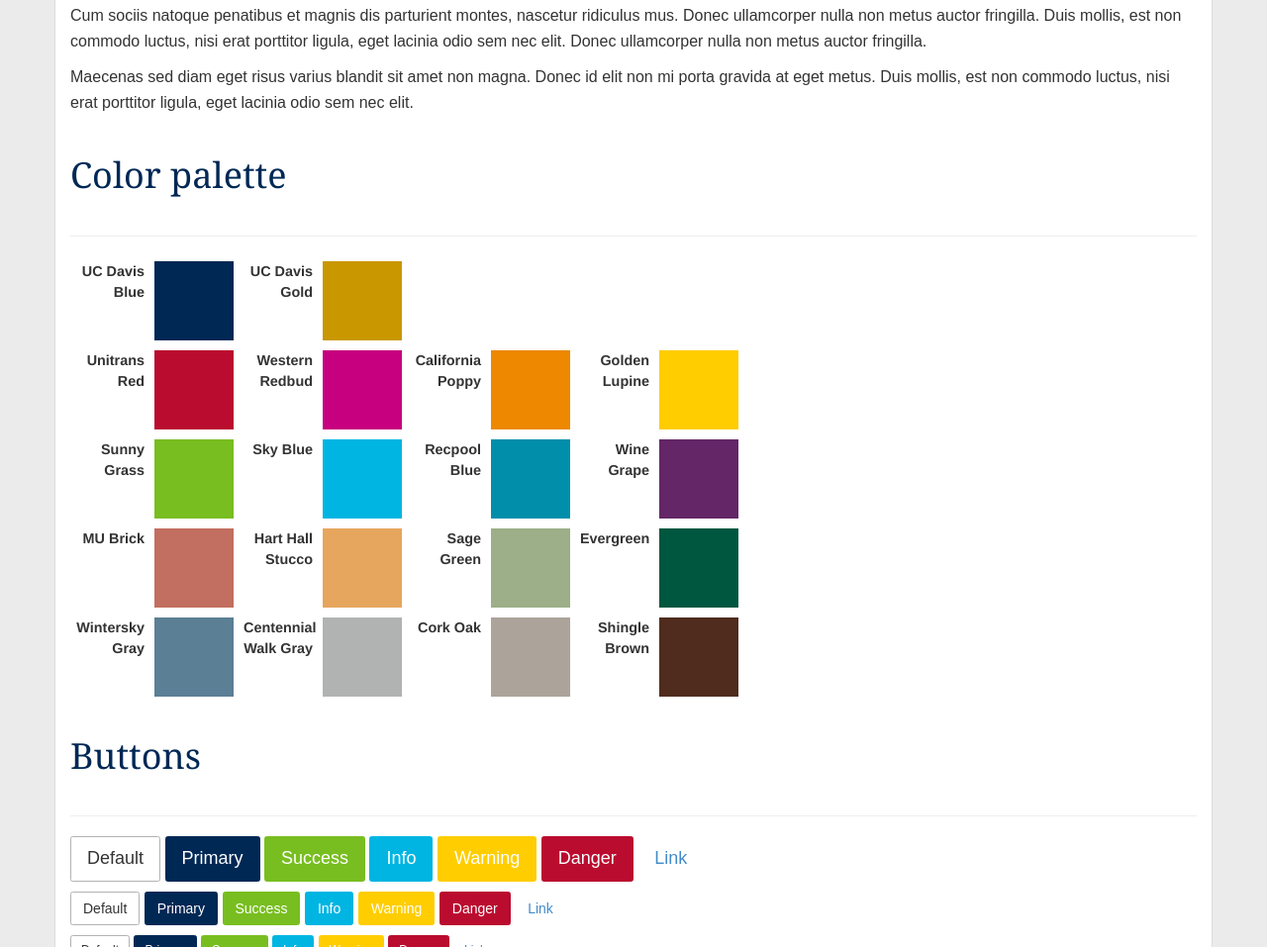
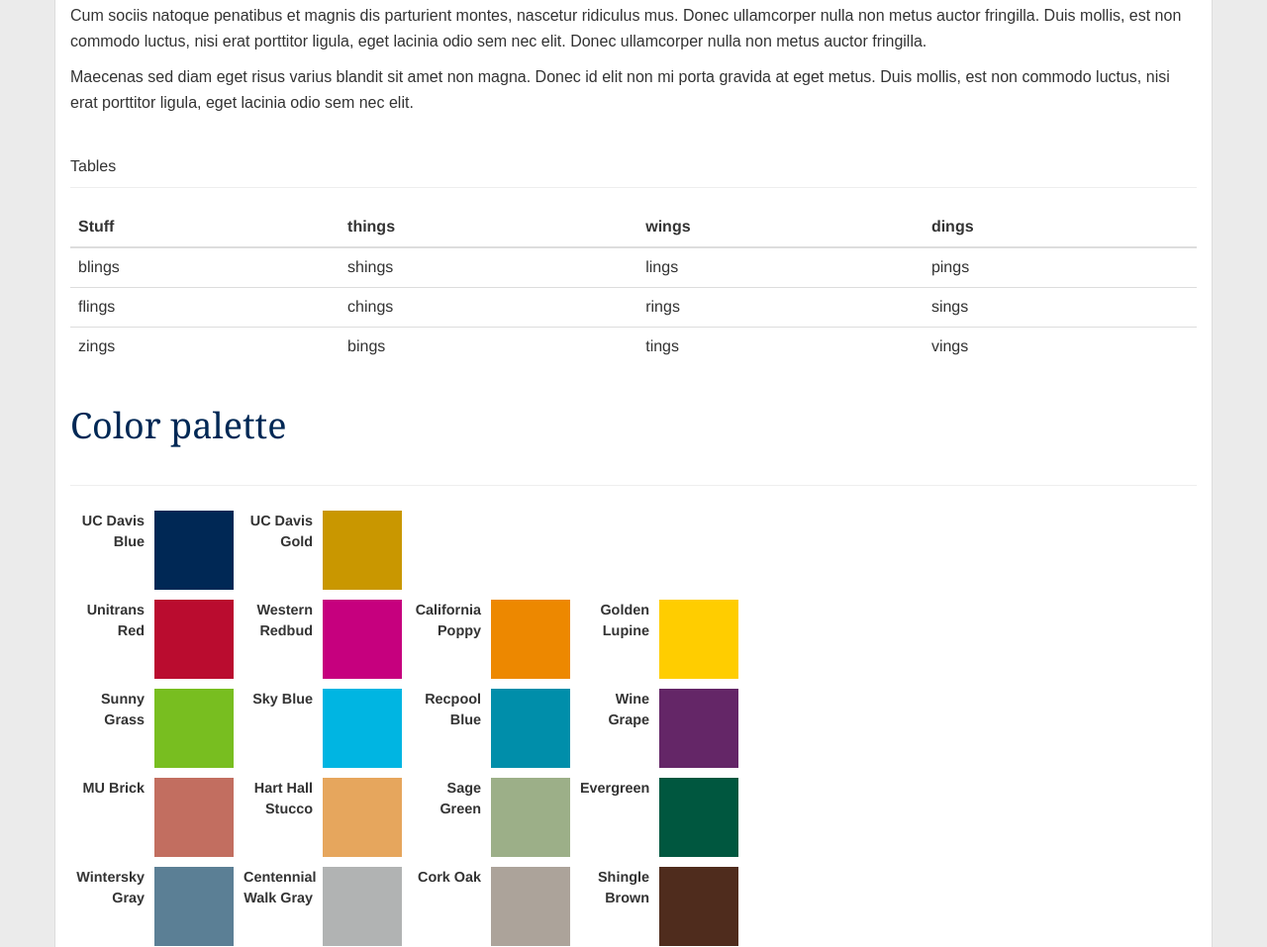
Before and after one commit to ucdavis/bootstrap-ucdavis, a plain HTML site: page index.html in a window 1280 px wide. Shown: the part 1178-2135 px from the top of the page at 99% size. Drawn offline with nearby package versions, Linux system fonts and the light colour scheme; a script that the page names is missing.

Commit message:
tables please

```diff
--- a/index.html
+++ b/index.html
@@ -91,6 +91,40 @@
 Cum sociis natoque penatibus et magnis dis parturient montes, nascetur ridiculus mus. Donec ullamcorper nulla non metus auctor fringilla. Duis mollis, est non commodo luctus, nisi erat porttitor ligula, eget lacinia odio sem nec elit. Donec ullamcorper nulla non metus auctor fringilla.</p><p>
 
 Maecenas sed diam eget risus varius blandit sit amet non magna. Donec id elit non mi porta gravida at eget metus. Duis mollis, est non commodo luctus, nisi erat porttitor ligula, eget lacinia odio sem nec elit.</p>
+
+<div class="page-header">Tables</div>
+<div class="table-responsive">
+<table class="table">
+  <thead>
+    <tr>
+      <th>Stuff</th>
+      <th>things</th>
+      <th>wings</th>
+      <th>dings</th>
+    </tr>
+  </thead>
+  <tbody>
+    <tr>
+      <td>blings</td>
+      <td>shings</td>
+      <td>lings</td>
+      <td>pings</td>
+    </tr>
+    <tr>
+      <td>flings</td>
+      <td>chings</td>
+      <td>rings</td>
+      <td>sings</td>
+    </tr>
+    <tr>
+      <td>zings</td>
+      <td>bings</td>
+      <td>tings</td>
+      <td>vings</td>
+    </tr>
+  </tbody>
+</table>
+</div>
 
       <div class="page-header">
         <h1>Color palette</h1>
```
